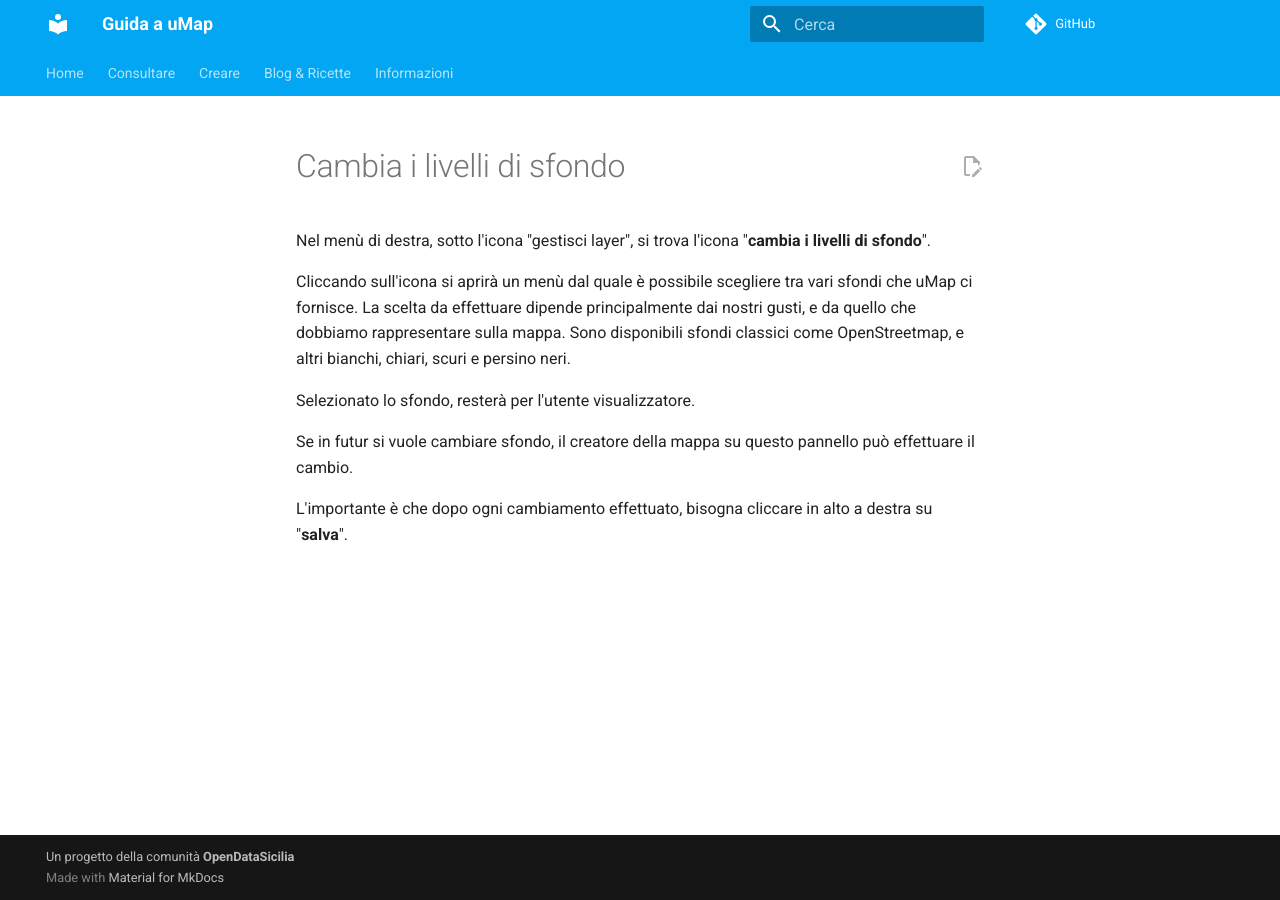
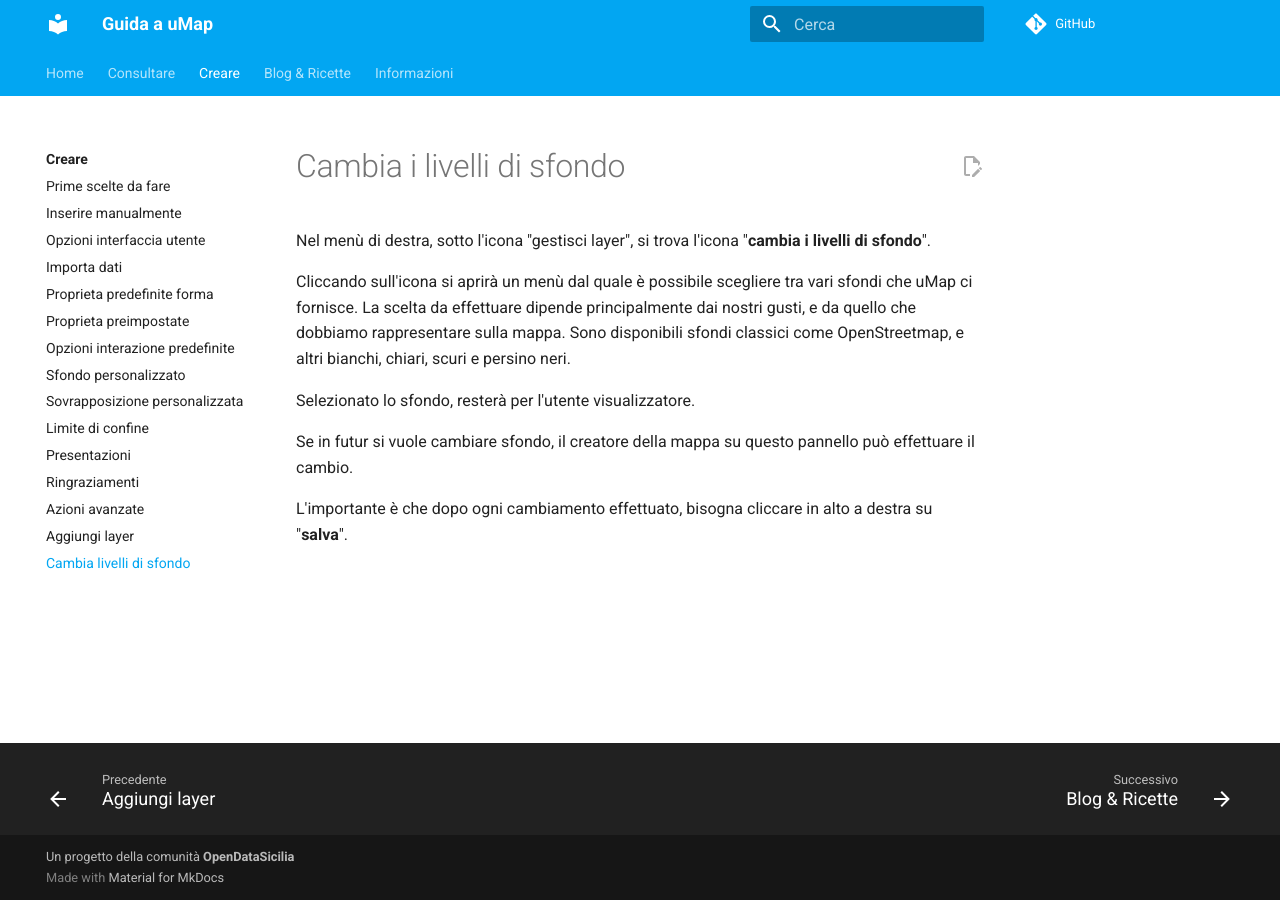
Before and after one commit to opendatasicilia/guida-umap, an MkDocs documentation site: the page built from docs/creare/cambia-livelli-sfondo.md, in a window 1280 px wide. Built offline with MkDocs 1.6.1 and Material for MkDocs 9.7.7, drawn with Linux system fonts in a browser that asks for light colours; comment, search, counter and statistics services are not loaded.

Commit message:
Update mkdocs.yml

```diff
--- a/mkdocs.yml
+++ b/mkdocs.yml
@@ -56,6 +56,7 @@
     - Ringraziamenti: creare/ringraziamenti.md
     - Azioni avanzate: creare/azioni-avanzate.md
     - Aggiungi layer: creare/aggiungi-layer.md
+    - Cambia livelli di sfondo: creare/cambia-livelli-sfondo.md
   - Blog: blog/index.md
   - Informazioni:
     - Informazioni: informazioni/index.md
```
